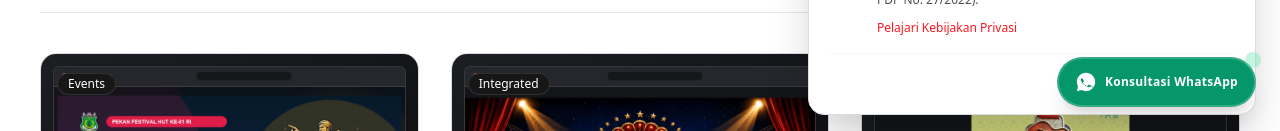
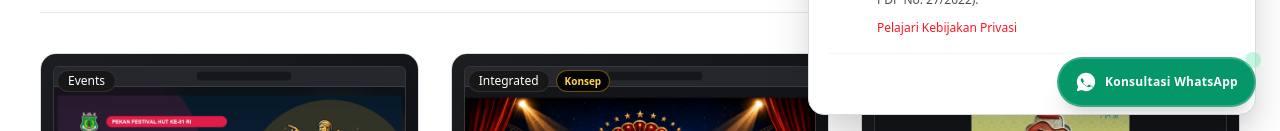
Before and after one commit to maroamabbarakka/website, a Next.js app: page /work in a window 1280 px wide. Shown: the part 669-800 px from the top of the page. Built offline with nearby package versions, Linux system fonts and the light colour scheme; no server answers.

Commit message:
feat(portfolio-contact): selaraskan badge konsep pada PortfolioGrid dan perjelas status enkripsi Firestore pada ContactFormSection

```diff
--- a/src/components/sections/ContactFormSection.tsx
+++ b/src/components/sections/ContactFormSection.tsx
@@ -665,7 +665,7 @@ Sumber          : Website Resmi MAROA (https://maroamedia.web.app)
                   className="w-full sm:w-auto inline-flex items-center justify-center px-8 py-3 rounded-maroa-sm bg-maroa-red hover:bg-maroa-red-dark text-maroa-white font-semibold text-sm transition-colors shadow-sm disabled:opacity-50 disabled:cursor-not-allowed group"
                 >
                   {status === "submitting" ? (
-                    <span>Memproses Otomatisasi...</span>
+                    <span>Mengirimkan Pengajuan...</span>
                   ) : (
                     <>
                       <span>Kirim Pengajuan Proyek</span>
@@ -675,7 +675,7 @@ Sumber          : Website Resmi MAROA (https://maroamedia.web.app)
                 </button>
                 <div className="flex items-center gap-2 text-[11px] text-gray-500">
                   <span className="w-2 h-2 rounded-full bg-emerald-500 shrink-0"></span>
-                  <span>Otomatis terhubung ke WhatsApp & Email Resmi</span>
+                  <span>Enkripsi HTTPS &amp; Tersimpan Aman di Cloud Firestore</span>
                 </div>
               </div>
             </form>
--- a/src/components/ui/PortfolioGrid.tsx
+++ b/src/components/ui/PortfolioGrid.tsx
@@ -274,11 +274,16 @@ export function PortfolioGrid({ projects }: PortfolioGridProps) {
                   </div>
                 )}
 
-                {/* Category Badge */}
-                <div className="absolute top-4 left-4 z-20">
+                {/* Category Badge & Concept Label */}
+                <div className="absolute top-4 left-4 z-20 flex items-center gap-1.5">
                   <Badge variant="dark" className="bg-black/75 backdrop-blur-md text-white border border-white/10 text-[10px]">
                     {getCategoryLabel(project.category)}
                   </Badge>
+                  {project.isConceptOnly && (
+                    <span className="inline-flex items-center px-2 py-0.5 rounded-full text-[10px] font-bold bg-black/85 text-amber-300 border border-amber-400/40 backdrop-blur-md">
+                      Konsep
+                    </span>
+                  )}
                 </div>
               </div>
 
```
